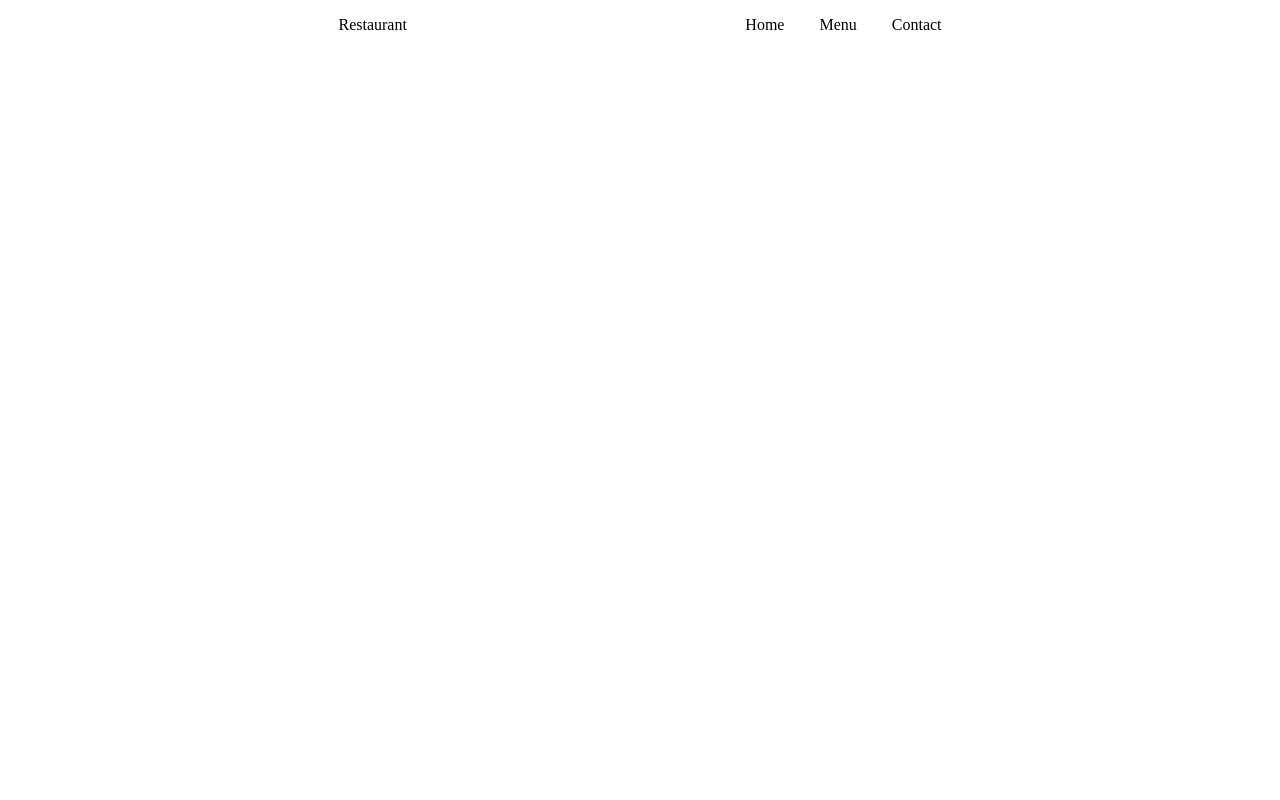
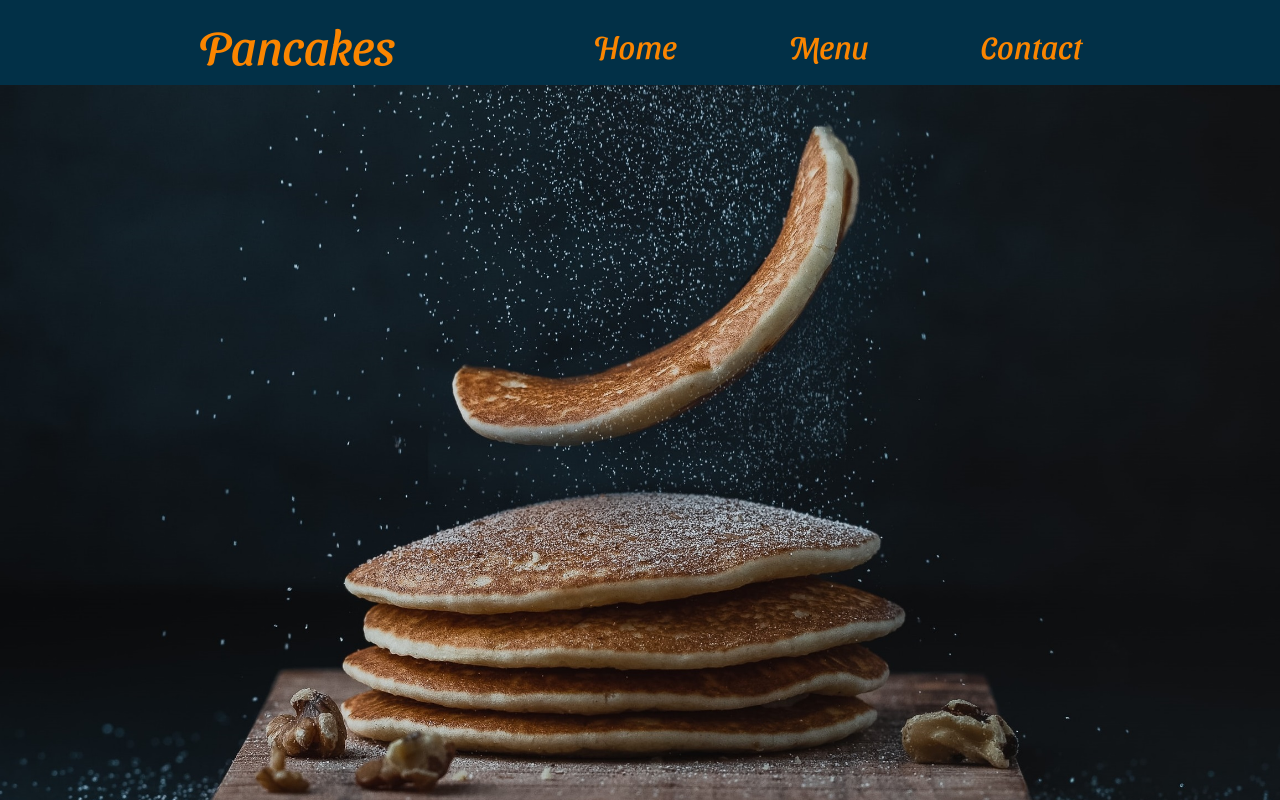
Before and after one commit to kosbys/Restaurant-Page, a website built with webpack: page src/homepage.html in a window 1280 px wide. Built offline with nearby package versions, Linux system fonts and the light colour scheme.

Commit message:
Add fonts and background image

```diff
--- a/package.json
+++ b/package.json
@@ -18,6 +18,8 @@
     },
     "homepage": "https://github.com/kosbys/odin-restaurant#readme",
     "devDependencies": {
+        "css-loader": "^6.7.1",
+        "style-loader": "^3.3.1",
         "webpack": "^5.73.0",
         "webpack-cli": "^4.10.0"
     }
--- a/src/homepage.css
+++ b/src/homepage.css
@@ -1,25 +1,42 @@
-li {
-    list-style: none;
+@font-face {
+    font-family: 'SansitaSwashed';
+    src: url('./SansitaSwashed.ttf') format('truetype');
+    font-weight: 400;
+    font-style: normal;
 }
 
-a {
-    text-decoration: none;
+@font-face {
+    font-family: 'Roboto';
+    src: url('./Roboto.ttf') format('truetype');
+    font-weight: 400;
+    font-style: normal;
 }
 
 body {
     margin: 0;
+    background: url('./pancakes.jpg') no-repeat center center fixed;
+    background-size: cover;
+    display: flex;
+    flex-direction: column;
 }
 
 .header {
+    font-family: 'SansitaSwashed';
     display: flex;
     justify-content: space-evenly;
     padding-top: 1rem;
+    padding-bottom: 0.7rem;
+    background-color: #023047;
+    color: #fb8500;
 }
 
 .links {
     display: flex;
-    gap: 35px;
+    align-items: center;
+    gap: 7rem;
+    font-size: 2rem;
 }
 
 .title {
+    font-size: 3rem;
 }
--- a/src/homepage.html
+++ b/src/homepage.html
@@ -10,13 +10,14 @@
     <body>
         <div id="content">
             <div class="header">
-                <div class="title">Restaurant</div>
+                <div class="title">Pancakes</div>
                 <div class="links">
                     <div class="link" id="home">Home</div>
                     <div class="link" id="menu">Menu</div>
                     <div class="link" id="contact">Contact</div>
                 </div>
             </div>
+            <div class="main"></div>
         </div>
     </body>
 </html>
--- a/webpack.config.js
+++ b/webpack.config.js
@@ -7,5 +7,21 @@ module.exports = {
         filename: 'main.js',
         path: path.resolve(__dirname, 'dist'),
     },
+    module: {
+        rules: [
+            {
+                test: /\.css$/i,
+                use: ['style-loader', 'css-loader'],
+            },
+            {
+                test: /\.(png|svg|jpg|jpeg|gif)$/i,
+                type: 'asset/resource',
+            },
+            {
+                test: /\.(woff|woff2|eot|ttf|otf)$/i,
+                type: 'asset/resource',
+            },
+        ],
+    },
     clean: true,
 };
```
Also changed, not shown: src/Roboto.ttf (added), src/SansitaSwashed.ttf (added), src/pancakes.jpg (added), 1 other file.
